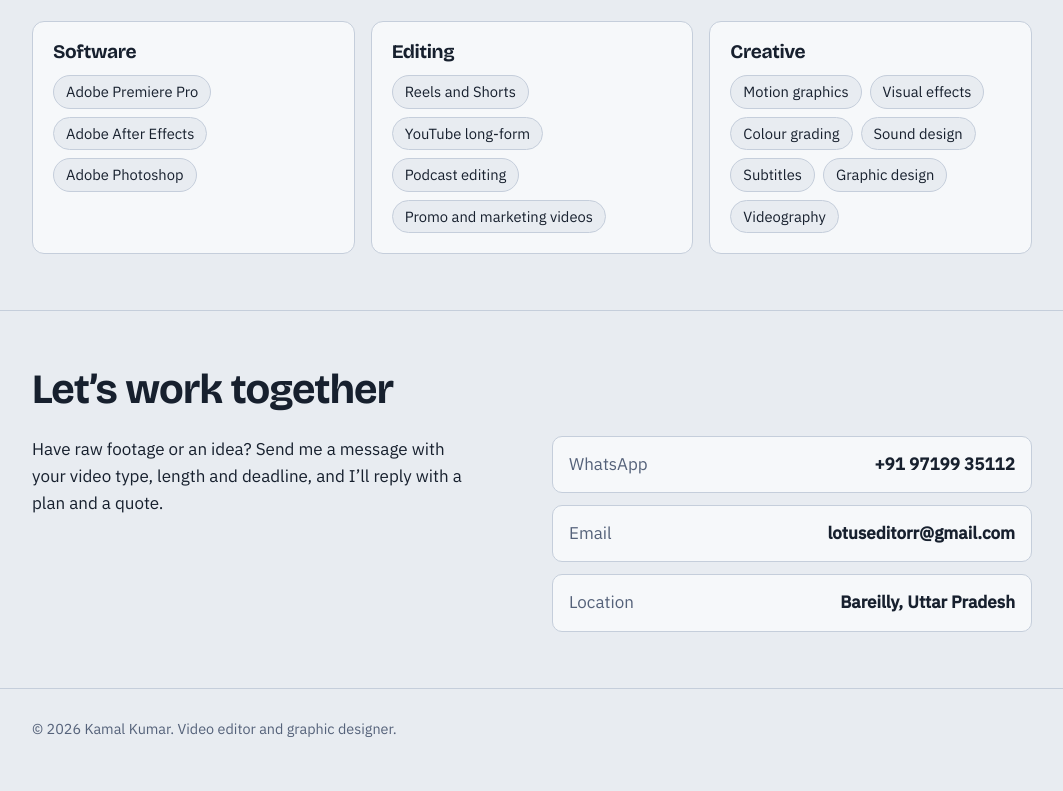
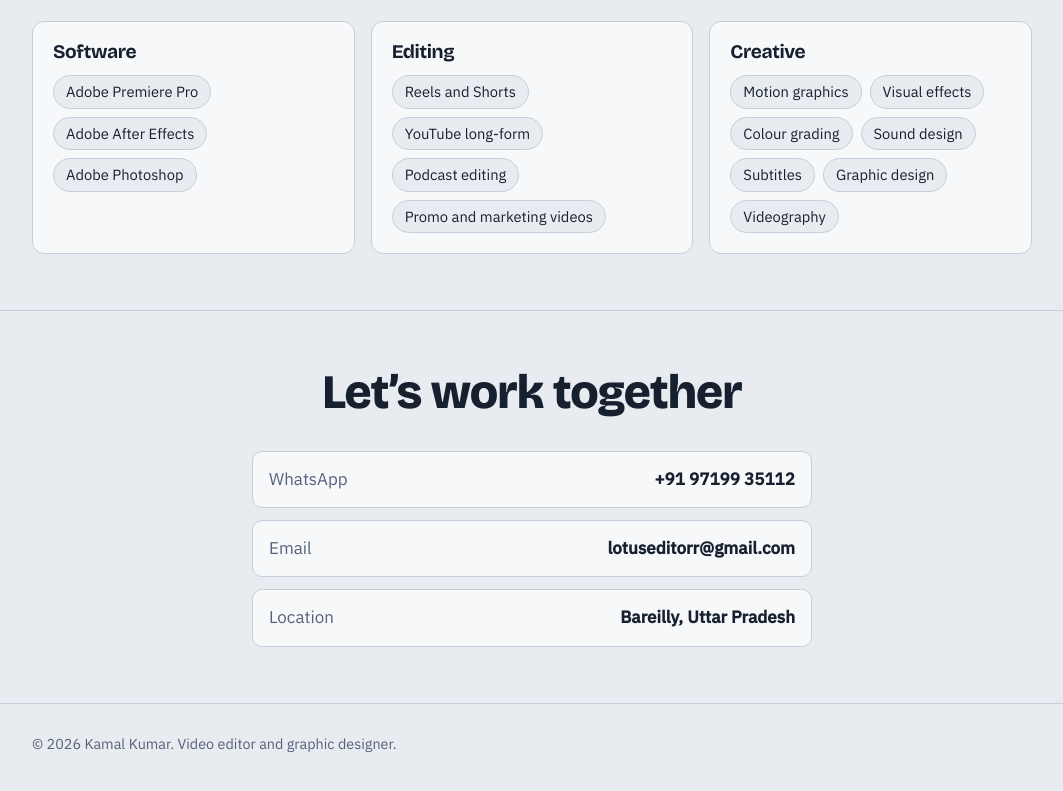
Before and after one commit to lotuseditorr/KAMAL.github.io, a plain HTML site: page index.html in a window 1280 px wide. Shown: the part 3434-4225 px from the top of the page, without its empty margins (108-1171 px from the left). Drawn offline with nearby package versions, Linux system fonts and the light colour scheme.

Commit message:
Add files via upload

```diff
--- a/index.html
+++ b/index.html
@@ -83,7 +83,7 @@ h2{font-size:clamp(1.8rem,4vw,2.6rem);font-weight:700;margin-bottom:24px}
 .wide .frame{aspect-ratio:16/9}
 .frame.filled{border:0;padding:0;overflow:hidden;position:relative;background:#000}
 .frame iframe,.frame video{position:absolute;inset:0;width:100%;height:100%;border:0}
-.contact{display:grid;grid-template-columns:1fr 1fr;gap:40px;align-items:start}
+.contact{max-width:560px;margin:0 auto}
 @media(max-width:760px){.contact{grid-template-columns:1fr}}
 .rows{display:grid;gap:12px}
 .row{display:flex;justify-content:space-between;gap:16px;background:var(--surface);border:1px solid var(--line);border-radius:10px;padding:14px 16px;text-decoration:none}
@@ -95,6 +95,7 @@ footer{padding:28px 0 40px;color:var(--muted);font-size:.9rem;border-top:1px sol
 .pop{animation:pop .55s cubic-bezier(.3,1.5,.5,1)}
 h2.pop,p.pop,.lead.pop{transform-origin:left center}
 @media(prefers-reduced-motion:reduce){.pop{animation:none}}
+#contact h2{text-align:center;font-weight:800;font-size:clamp(2rem,5vw,3rem);margin-bottom:32px}
 </style>
 </head>
 <body>
@@ -190,7 +191,6 @@ h2.pop,p.pop,.lead.pop{transform-origin:left center}
 <section id="contact"><div class="wrap">
 <h2>Let’s work together</h2>
 <div class="contact">
-<p style="margin:0;max-width:44ch">Have raw footage or an idea? Send me a message with your video type, length and deadline, and I’ll reply with a plan and a quote.</p>
 <div class="rows">
 <a class="row" href="https://wa.me/919719935112" target="_blank" rel="noopener"><span>WhatsApp</span><strong>+91 97199 35112</strong></a>
 <a class="row" href="mailto:lotuseditorr@gmail.com?subject=Hire%20Kamal%20for%20a%20video%20project" target="_blank" rel="noopener"><span>Email</span><strong>lotuseditorr@gmail.com</strong></a>
```
